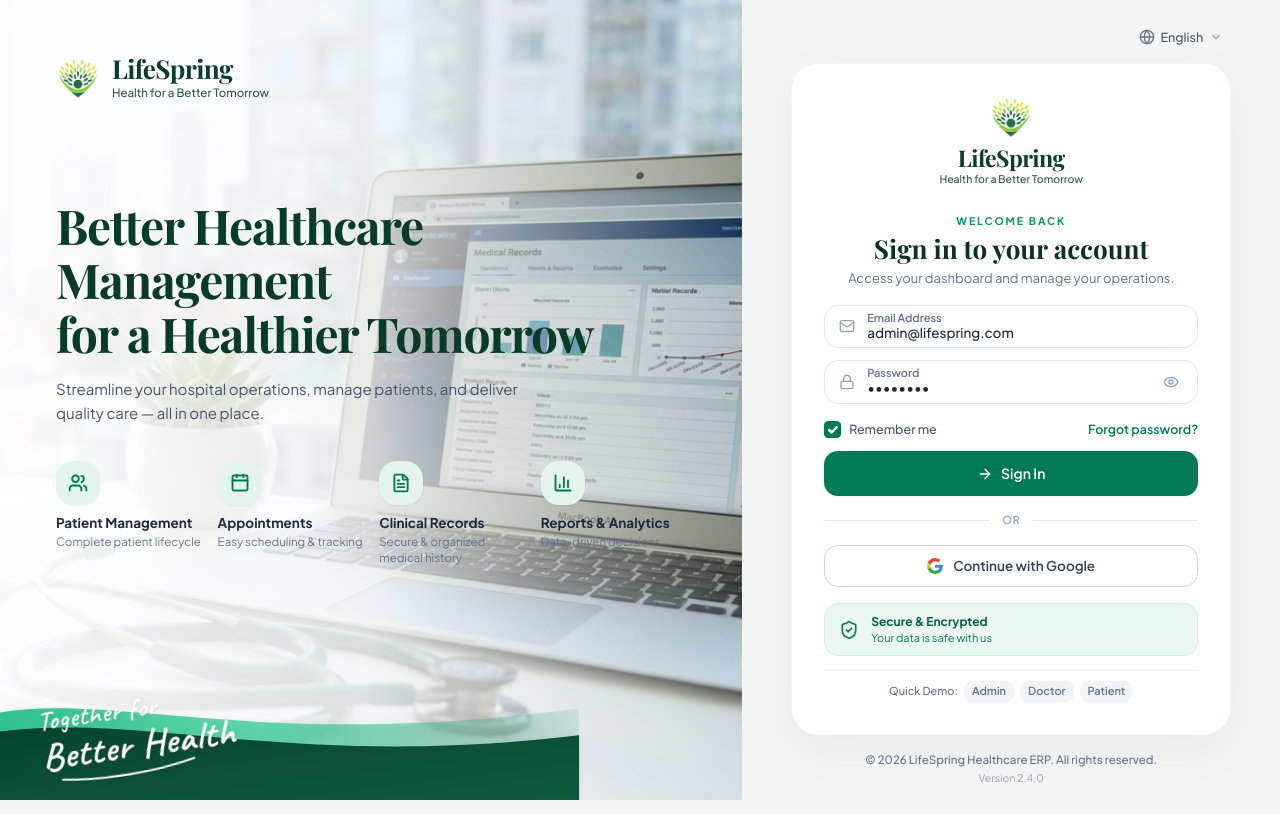
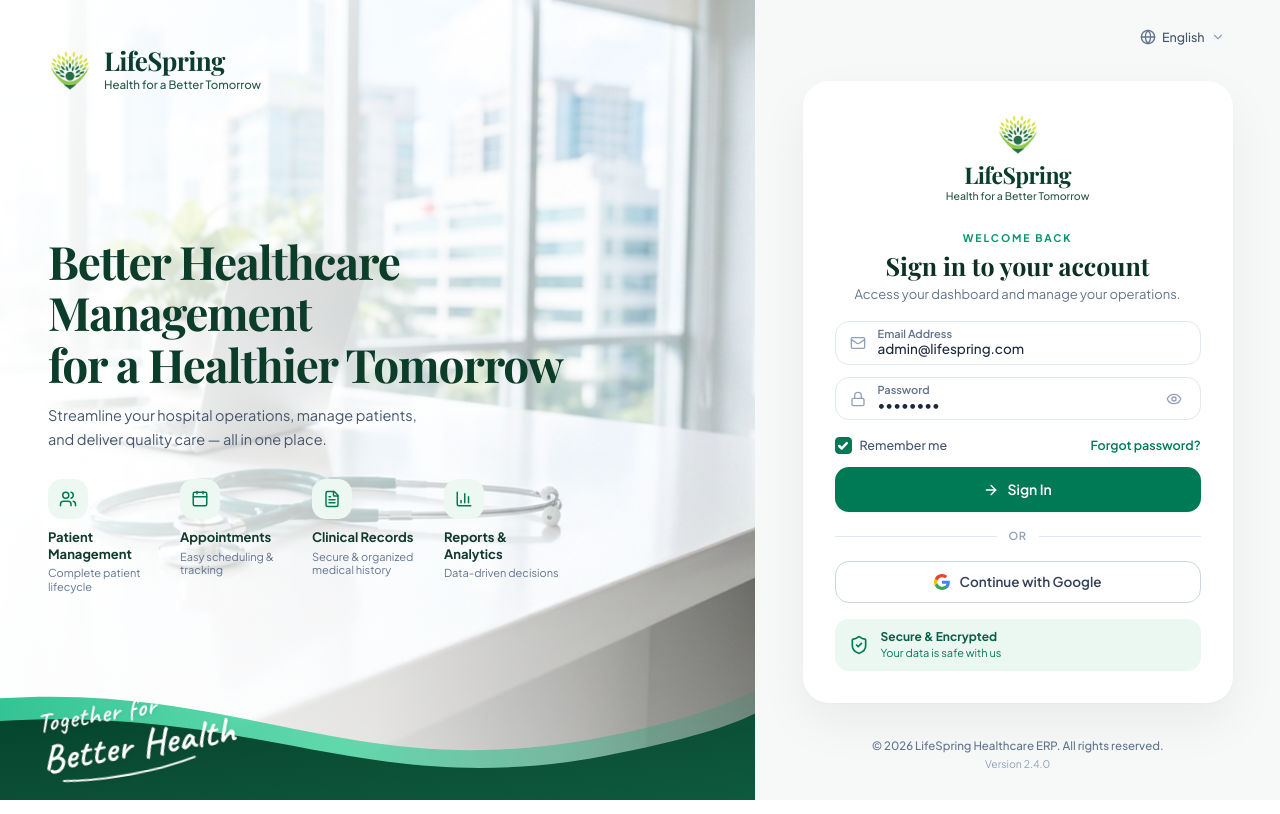
Before and after one commit to rabbiTheWebDeveloper/lifespringerp, a Next.js app: page /login in a window 1280 px wide. Built offline with nearby package versions, Linux system fonts and the light colour scheme; a web font is replaced by a local one.

Commit message:
feat: add login page and authentication background assets

```diff
--- a/src/app/(auth)/login/page.tsx
+++ b/src/app/(auth)/login/page.tsx
@@ -40,7 +40,7 @@ export default function LoginPage() {
     setSuccess(null);
 
     if (!identifier.trim()) {
-      setError("Please enter your email address.");
+      setError("Please enter your Email Address.");
       return;
     }
     if (!password) {
@@ -93,31 +93,30 @@ export default function LoginPage() {
   };
 
   return (
-    <div className="min-h-screen w-full flex flex-col lg:flex-row bg-[#f3f6f4] font-sans-clean selection:bg-[#007a55] selection:text-white overflow-x-hidden">
+    <div className="h-screen w-full flex flex-col lg:flex-row bg-[#f6f9f8] font-sans-clean selection:bg-[#007a55] selection:text-white overflow-hidden">
       {/* ========================================================= */}
-      {/* LEFT COLUMN: HERO, HEADLINE, FEATURES & WAVE BANNER       */}
+      {/* LEFT COLUMN: HERO, VALUE PROPOSITIONS & ARTISTIC WAVE     */}
       {/* ========================================================= */}
-      <div className="relative w-full lg:w-[57%] xl:w-[58%] min-h-[640px] lg:h-screen lg:max-h-screen flex flex-col justify-between overflow-hidden bg-white select-none">
-        {/* Background Image: Crisp Clinical Consultation Desk */}
+      <div className="relative w-full lg:w-[58%] xl:w-[59%] h-full flex flex-col justify-between overflow-hidden bg-white select-none">
+        {/* Background Image: Clean Hospital Consultation Desk */}
         <div className="absolute inset-0 z-0 pointer-events-none">
           <Image
-            src="/images/auth-hero-bg.jpg"
+            src="/images/auth-hero-clinic-v2.jpg"
             alt="LifeSpring Hospital Consultation Desk"
             fill
             priority
-            quality={95}
-            className="object-cover object-right-bottom scale-100"
+            quality={98}
+            className="object-cover object-[75%_center]"
           />
-          {/* Subtle soft white gradient wash for editorial contrast */}
-          <div className="absolute inset-0 bg-gradient-to-r from-white/95 via-white/80 to-white/20 lg:to-transparent" />
-          <div className="absolute inset-0 bg-gradient-to-t from-white/40 via-transparent to-white/20" />
+          {/* Soft white gradient wash for editorial text readability */}
+          <div className="absolute inset-0 bg-gradient-to-r from-white/95 via-white/70 to-transparent" />
+          <div className="absolute inset-0 bg-gradient-to-t from-white/30 via-transparent to-white/10" />
         </div>
 
-        {/* Content Container */}
-        <div className="relative z-10 flex flex-col justify-between h-full p-6 sm:p-10 lg:p-12 xl:p-14">
         {/* Top: LifeSpring Brand Logo */}
+        <div className="relative z-10 p-6 sm:p-8 lg:p-10 xl:p-12 pb-0">
           <div className="flex items-center gap-3">
-            <div className="relative w-11 h-11 shrink-0">
+            <div className="relative w-10 h-10 sm:w-11 sm:h-11 shrink-0">
               <Image
                 src="/images/lifespring-icon.png"
                 alt="LifeSpring Logo"
@@ -135,95 +134,96 @@ export default function LoginPage() {
               </span>
             </div>
           </div>
+        </div>
 
-          {/* Middle: Editorial Headline & 4 Feature Highlights */}
-          <div className="my-auto py-4 sm:py-6 max-w-xl xl:max-w-2xl">
-            <h1 className="font-serif-display text-3xl sm:text-4xl lg:text-[44px] xl:text-[48px] font-bold text-[#083b28] leading-[1.12] tracking-tight">
+        {/* Middle: Editorial Headline & 4 Feature Badges */}
+        <div className="relative z-10 px-6 sm:px-8 lg:px-10 xl:px-12 my-auto max-w-xl xl:max-w-2xl">
+          <h1 className="font-serif-display text-3xl sm:text-4xl lg:text-[42px] xl:text-[46px] font-bold text-[#0c3c2a] leading-[1.12] tracking-tight">
             Better Healthcare<br />
             Management<br />
             for a Healthier Tomorrow
           </h1>
 
-            <p className="text-slate-600 text-[13.5px] sm:text-[15px] leading-relaxed mt-3.5 sm:mt-4 max-w-lg font-normal">
-              Streamline your hospital operations, manage patients, and deliver quality care — all in one place.
+          <p className="text-slate-600 text-[13.5px] sm:text-[14.5px] leading-relaxed mt-3.5 max-w-lg font-normal">
+            Streamline your hospital operations, manage patients,<br className="hidden sm:block" />
+            and deliver quality care — all in one place.
           </p>
 
-            {/* 4 Feature Highlights in a single horizontal row on desktop */}
-            <div className="grid grid-cols-2 sm:grid-cols-4 gap-3.5 sm:gap-4 mt-6 sm:mt-8 pt-1">
+          {/* 4 Feature Highlights in a horizontal row */}
+          <div className="grid grid-cols-2 sm:grid-cols-4 gap-3 sm:gap-4 mt-6 pt-1 max-w-lg">
             {/* Card 1: Patient Management */}
             <div className="flex flex-col items-start">
-                <div className="w-10 h-10 sm:w-11 sm:h-11 rounded-2xl bg-[#e3f5ec] text-[#007a55] flex items-center justify-center shadow-xs">
-                  <Users className="w-5 h-5 stroke-[2.2]" />
+              <div className="w-10 h-10 rounded-xl bg-[#eef8f2] text-[#007a55] flex items-center justify-center">
+                <Users className="w-4.5 h-4.5 stroke-[2]" />
               </div>
-                <h2 className="font-bold text-[13px] sm:text-[13.5px] text-slate-800 mt-2.5 leading-tight">
-                  Patient Management
+              <h2 className="font-bold text-[13px] text-[#113a2b] mt-2.5 leading-tight">
+                Patient<br />Management
               </h2>
-                <p className="text-slate-500 text-[11px] sm:text-[11.5px] leading-snug mt-0.5">
+              <p className="text-slate-500 text-[11px] leading-tight mt-1">
                 Complete patient lifecycle
               </p>
             </div>
 
             {/* Card 2: Appointments */}
             <div className="flex flex-col items-start">
-                <div className="w-10 h-10 sm:w-11 sm:h-11 rounded-2xl bg-[#e3f5ec] text-[#007a55] flex items-center justify-center shadow-xs">
-                  <Calendar className="w-5 h-5 stroke-[2.2]" />
+              <div className="w-10 h-10 rounded-xl bg-[#eef8f2] text-[#007a55] flex items-center justify-center">
+                <Calendar className="w-4.5 h-4.5 stroke-[2]" />
               </div>
-                <h2 className="font-bold text-[13px] sm:text-[13.5px] text-slate-800 mt-2.5 leading-tight">
+              <h2 className="font-bold text-[13px] text-[#113a2b] mt-2.5 leading-tight">
                 Appointments
               </h2>
-                <p className="text-slate-500 text-[11px] sm:text-[11.5px] leading-snug mt-0.5">
-                  Easy scheduling & tracking
+              <p className="text-slate-500 text-[11px] leading-tight mt-1">
+                Easy scheduling &amp; tracking
               </p>
             </div>
 
             {/* Card 3: Clinical Records */}
             <div className="flex flex-col items-start">
-                <div className="w-10 h-10 sm:w-11 sm:h-11 rounded-2xl bg-[#e3f5ec] text-[#007a55] flex items-center justify-center shadow-xs">
-                  <FileText className="w-5 h-5 stroke-[2.2]" />
+              <div className="w-10 h-10 rounded-xl bg-[#eef8f2] text-[#007a55] flex items-center justify-center">
+                <FileText className="w-4.5 h-4.5 stroke-[2]" />
               </div>
-                <h2 className="font-bold text-[13px] sm:text-[13.5px] text-slate-800 mt-2.5 leading-tight">
+              <h2 className="font-bold text-[13px] text-[#113a2b] mt-2.5 leading-tight">
                 Clinical Records
               </h2>
-                <p className="text-slate-500 text-[11px] sm:text-[11.5px] leading-snug mt-0.5">
-                  Secure & organized medical history
+              <p className="text-slate-500 text-[11px] leading-tight mt-1">
+                Secure &amp; organized medical history
               </p>
             </div>
 
             {/* Card 4: Reports & Analytics */}
             <div className="flex flex-col items-start">
-                <div className="w-10 h-10 sm:w-11 sm:h-11 rounded-2xl bg-[#e3f5ec] text-[#007a55] flex items-center justify-center shadow-xs">
-                  <BarChart3 className="w-5 h-5 stroke-[2.2]" />
+              <div className="w-10 h-10 rounded-xl bg-[#eef8f2] text-[#007a55] flex items-center justify-center">
+                <BarChart3 className="w-4.5 h-4.5 stroke-[2]" />
               </div>
-                <h2 className="font-bold text-[13px] sm:text-[13.5px] text-slate-800 mt-2.5 leading-tight">
-                  Reports & Analytics
+              <h2 className="font-bold text-[13px] text-[#113a2b] mt-2.5 leading-tight">
+                Reports &amp; Analytics
               </h2>
-                <p className="text-slate-500 text-[11px] sm:text-[11.5px] leading-snug mt-0.5">
+              <p className="text-slate-500 text-[11px] leading-tight mt-1">
                 Data-driven decisions
               </p>
             </div>
           </div>
         </div>
 
-          {/* Bottom buffer */}
-          <div className="h-16 sm:h-20" />
-        </div>
+        {/* Bottom space buffer */}
+        <div className="h-28 pointer-events-none" />
 
         {/* ========================================================= */}
-        {/* BOTTOM LEFT WAVE GRAPHIC: EXACT ORGANIC CURVES & TEXT     */}
+        {/* BOTTOM LEFT WAVE GRAPHIC WITH SCRIPT TYPOGRAPHY           */}
         {/* ========================================================= */}
-        <div className="absolute bottom-0 left-0 w-[105%] sm:w-[90%] lg:w-[85%] xl:w-[78%] pointer-events-none select-none z-20">
+        <div className="absolute bottom-0 left-0 w-full pointer-events-none select-none z-20">
           <svg
-            viewBox="0 0 760 210"
+            viewBox="0 0 1000 240"
             fill="none"
             xmlns="http://www.w3.org/2000/svg"
-            className="w-full h-auto drop-shadow-sm"
+            className="w-full h-auto block"
             preserveAspectRatio="none"
           >
             <defs>
               <linearGradient id="waveMint" x1="0%" y1="0%" x2="100%" y2="0%">
                 <stop offset="0%" stopColor="#10b981" stopOpacity="0.85" />
                 <stop offset="45%" stopColor="#34d399" stopOpacity="0.75" />
-                <stop offset="100%" stopColor="#059669" stopOpacity="0.1" />
+                <stop offset="100%" stopColor="#059669" stopOpacity="0.15" />
               </linearGradient>
               <linearGradient id="waveDeepForest" x1="0%" y1="0%" x2="100%" y2="100%">
                 <stop offset="0%" stopColor="#05442e" />
@@ -232,21 +232,21 @@ export default function LoginPage() {
               </linearGradient>
             </defs>
 
-            {/* Mint Wave Layer */}
+            {/* Mint Wave Layer with dipping curve */}
             <path
-              d="M0 95 C 160 70 340 145 760 90 L 760 210 L 0 210 Z"
+              d="M 0 105 C 320 85 460 215 780 160 C 890 140 960 115 1000 95 L 1000 240 L 0 240 Z"
               fill="url(#waveMint)"
             />
 
             {/* Deep Green Wave Layer */}
             <path
-              d="M0 120 C 190 95 390 170 760 125 L 760 210 L 0 210 Z"
+              d="M 0 135 C 340 115 480 235 780 185 C 890 165 960 145 1000 125 L 1000 240 L 0 240 Z"
               fill="url(#waveDeepForest)"
             />
           </svg>
 
           {/* Script Text over the Wave: "Together for Better Health" */}
-          <div className="absolute bottom-4 sm:bottom-6 left-6 sm:left-10 -rotate-[8deg] flex flex-col items-start drop-shadow">
+          <div className="absolute bottom-4 sm:bottom-6 left-6 sm:left-10 -rotate-[9deg] flex flex-col items-start drop-shadow">
             <span className="font-handwriting text-white text-2xl sm:text-[27px] font-semibold leading-tight tracking-wide">
               Together for
             </span>
@@ -272,11 +272,11 @@ export default function LoginPage() {
       </div>
 
       {/* ========================================================= */}
-      {/* RIGHT COLUMN: AUTH CARD, SSO, SECURITY BADGE & FOOTER    */}
+      {/* RIGHT COLUMN: FLOATING AUTH CARD & SYSTEM METADATA        */}
       {/* ========================================================= */}
-      <div className="w-full lg:w-[43%] xl:w-[42%] min-h-screen bg-[#f3f6f4] flex flex-col justify-between items-center py-5 sm:py-6 px-4 sm:px-6 lg:px-8 relative z-20">
+      <div className="w-full lg:w-[42%] xl:w-[41%] h-full bg-[#f6f9f8] flex flex-col justify-between items-center py-5 sm:py-6 px-4 sm:px-6 relative z-20 overflow-y-auto">
         {/* Top Header: Language Switcher Dropdown */}
-        <div className="w-full flex justify-end max-w-[440px] relative">
+        <div className="w-full flex justify-end max-w-[430px] relative">
           <div className="relative">
             <button
               type="button"
@@ -313,8 +313,8 @@ export default function LoginPage() {
         </div>
 
         {/* Center: Main Elevated Sign-In Card */}
-        <div className="w-full max-w-[440px] my-auto py-3">
-          <div className="bg-white rounded-[26px] shadow-[0_15px_45px_rgba(0,0,0,0.05),0_1px_3px_rgba(0,0,0,0.02)] border border-slate-100/90 p-6 sm:p-8 transition-all">
+        <div className="w-full max-w-[430px] my-auto py-2">
+          <div className="bg-white rounded-[26px] shadow-[0_20px_50px_rgba(0,0,0,0.06),0_1px_3px_rgba(0,0,0,0.02)] p-7 sm:p-8 transition-all">
             {/* Center Logo in Card */}
             <div className="flex flex-col items-center text-center">
               <div className="relative w-11 h-11 mb-1.5">
@@ -339,10 +339,10 @@ export default function LoginPage() {
               <span className="text-[10.5px] font-bold uppercase tracking-[0.18em] text-[#059669]">
                 WELCOME BACK
               </span>
-              <h2 className="font-serif-display text-2xl sm:text-[26px] font-bold text-[#0c3123] mt-0.5 leading-tight">
+              <h2 className="font-serif-display text-2xl sm:text-[25px] font-bold text-[#0c3123] mt-0.5 leading-tight">
                 Sign in to your account
               </h2>
-              <p className="text-slate-500 text-[13px] mt-1">
+              <p className="text-slate-500 text-[12.5px] sm:text-[13px] mt-1">
                 Access your dashboard and manage your operations.
               </p>
             </div>
@@ -519,51 +519,16 @@ export default function LoginPage() {
             </button>
 
             {/* Bottom Security Box inside the card */}
-            <div className="mt-4 p-2.5 px-3.5 rounded-xl bg-[#ebf8f2] border border-[#d2efe0] flex items-center gap-3">
+            <div className="mt-4 p-2.5 px-3.5 rounded-xl bg-[#ebf8f2] flex items-center gap-3">
               <ShieldCheck className="w-5 h-5 text-[#007a55] shrink-0" />
               <div className="flex flex-col">
                 <span className="text-[12px] font-bold text-[#065f46] leading-snug">
-                  Secure & Encrypted
+                  Secure &amp; Encrypted
                 </span>
                 <span className="text-[11px] text-[#047857] leading-snug">
                   Your data is safe with us
                 </span>
               </div>
-            </div>
-
-            {/* Discreet Quick Demo Role Switcher */}
-            <div className="mt-3.5 pt-2.5 border-t border-slate-100 flex items-center justify-center gap-1.5 text-[11px] text-slate-500">
-              <span className="font-medium">Quick Demo:</span>
-              <button
-                type="button"
-                onClick={() => {
-                  setIdentifier("admin@lifespring.com");
-                  setPassword("admin123");
-                }}
-                className="px-2 py-0.5 rounded-md bg-slate-100 hover:bg-emerald-100 hover:text-[#007a55] font-semibold transition-colors cursor-pointer"
-              >
-                Admin
-              </button>
-              <button
-                type="button"
-                onClick={() => {
-                  setIdentifier("doctor@lifespringint.com");
-                  setPassword("123456");
-                }}
-                className="px-2 py-0.5 rounded-md bg-slate-100 hover:bg-emerald-100 hover:text-[#007a55] font-semibold transition-colors cursor-pointer"
-              >
-                Doctor
-              </button>
-              <button
-                type="button"
-                onClick={() => {
-                  setIdentifier("patient@lifespringint.com");
-                  setPassword("123456");
-                }}
-                className="px-2 py-0.5 rounded-md bg-slate-100 hover:bg-emerald-100 hover:text-[#007a55] font-semibold transition-colors cursor-pointer"
-              >
-                Patient
-              </button>
             </div>
           </div>
         </div>
```
Also changed, not shown: public/images/auth-hero-bg.jpg, public/images/auth-hero-clinic-v2.jpg (added). Lines whose indentation alone changed are shown as unchanged.
